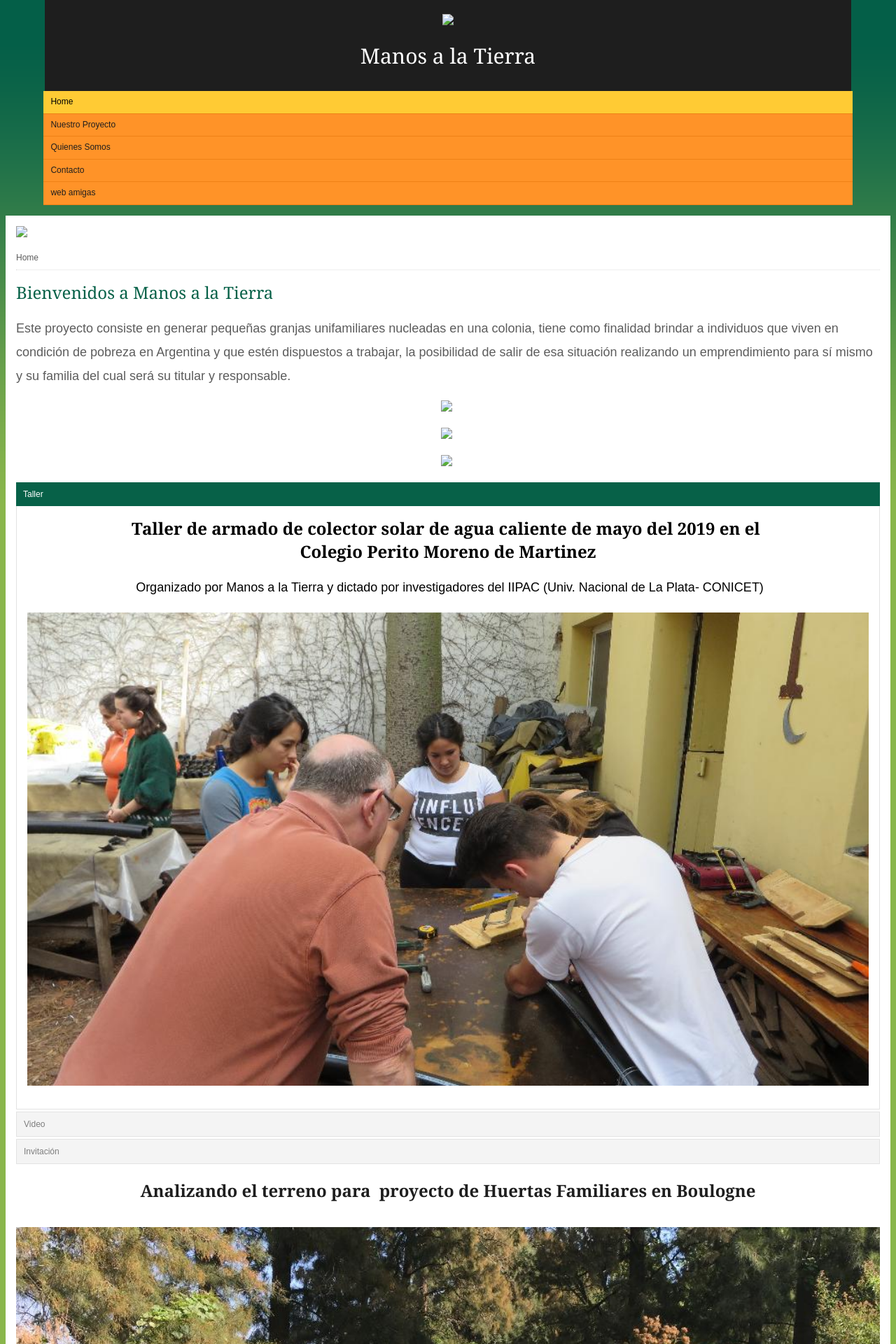
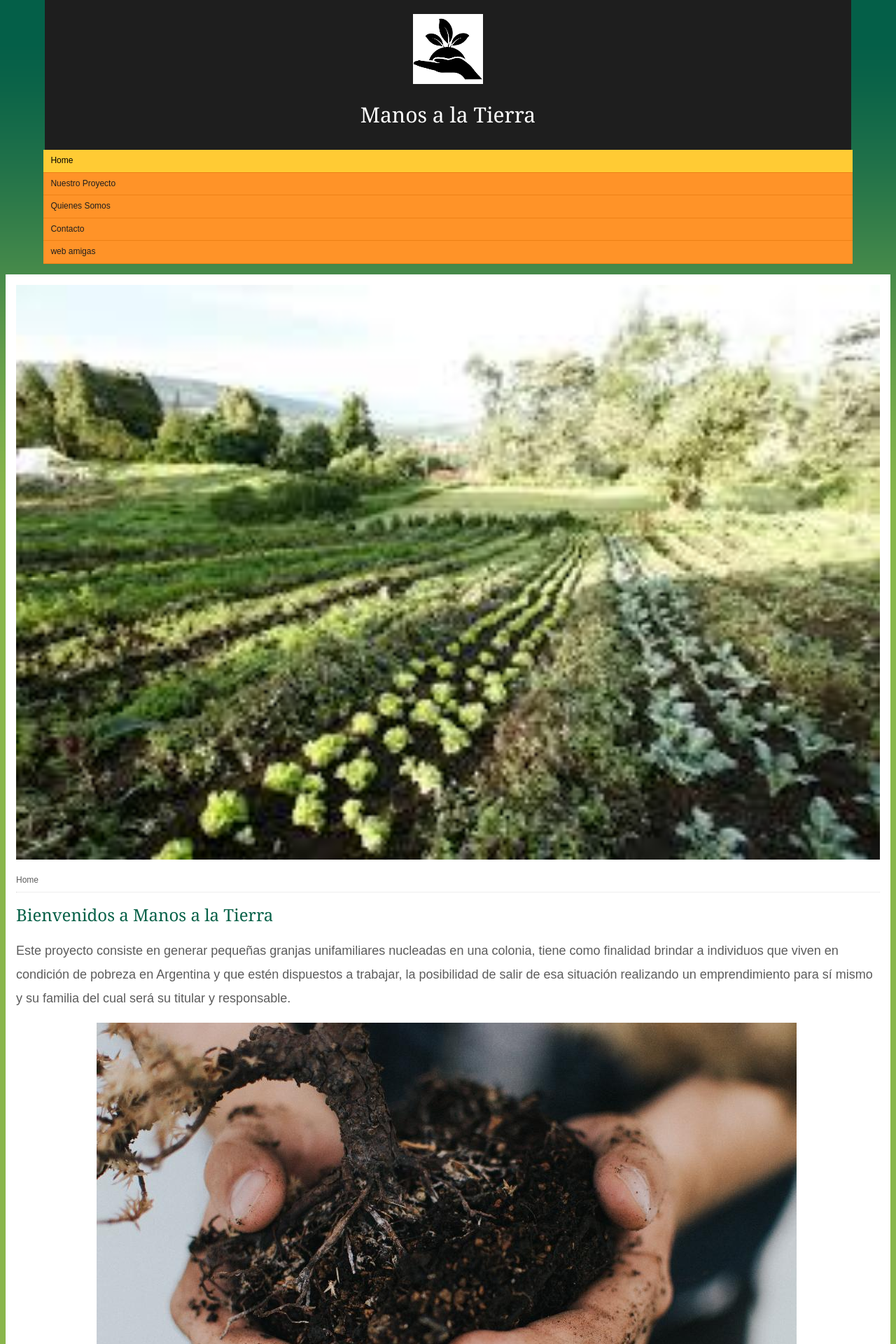
Before and after one commit to Granjear/Manosalatierra, a Jekyll site: the page mobile/home.html, which Jekyll copies as it is, in a window 1280 px wide. Shown: the top 1920 px of the page at 70% size. Built offline with Jekyll 4.4.1, drawn with Linux system fonts in a browser that asks for light colours.

Commit message:
Archivos relativos

```diff
--- a/mobile/404.html
+++ b/mobile/404.html
@@ -1,7 +1,7 @@
 <!DOCTYPE html><html><head><meta name="viewport" content="width=device-width,initial-scale=1.0,shrink-to-fit=no"/><meta http-equiv="Content-Type" content="text/html; charset=utf-8" /><meta name="generator" content="Zoho Sites 1.0, http://zoho.com/sites" /><title>404-Error</title><meta name="keywords" content="" /><meta name="description" content="" /><meta property="og:title" content="404-Error"/><meta property="og:url" content="http://manosalatierra.zohosites.com404-erropage" /><meta property="og:description" content="" /><link href="/mobile/theme/content_style.css" rel="stylesheet" type="text/css" /><link href="/mobile/theme/style.css" rel="stylesheet" type="text/css" /><link href="/mobile/theme/contentreset_style.css" type="text/css" rel="stylesheet" /> <script>var ZS_ColumnFix=false;var responsiveTheme=false;var ZS_FormAppName="manos-a-la-tierra-660298368"</script><!--[if gt IE 8]><script>ZS_ColumnFix=true</script><script src="/js/json2.js"></script><![endif]--><script src="/js/commonUtils.js"></script><script src="/js/bootstrap.js"></script><script src="/mobile/js/navigation.js"></script><script>var ZS_adjustHeight=false;var ZS_PublishMode = true; var ZS_MobileVer = true;</script><!--header:start--><!--/header:end--></head><body>
 
 <div class="headerContainer">
-  <div class="logoarea"><a href="/mobile/"><img  id="zpLogo" src="files/logo-lw-scaled.png" width="100px" /></a></div>
+  <div class="logoarea"><a href="/mobile/"><img  id="zpLogo" src="/files/logo-lw-scaled.png" width="100px" /></a></div>
 
 
   <h1 id="zpSitename">Manos a la Tierra</h1>
--- a/mobile/contact.html
+++ b/mobile/contact.html
@@ -1,7 +1,7 @@
 <!DOCTYPE html><html><head><meta name="viewport" content="width=device-width,initial-scale=1.0,shrink-to-fit=no"/><meta http-equiv="Content-Type" content="text/html; charset=utf-8" /><meta name="generator" content="Zoho Sites 1.0, http://zoho.com/sites" /><title>Manos a la Tierra - Contacto</title><meta name="keywords" content="" /><meta name="description" content="" /><meta property="og:title" content="Manos a la Tierra - Contacto"/><meta property="og:url" content="http://manosalatierra.zohosites.com/mobile/contact.html" /><meta property="og:description" content="" /><link href="/mobile/theme/content_style.css" rel="stylesheet" type="text/css" /><link href="/mobile/theme/style.css" rel="stylesheet" type="text/css" /><link href="/mobile/theme/contentreset_style.css" type="text/css" rel="stylesheet" /> <link  rel = "canonical" href = "/contact.html"/><script>var ZS_ColumnFix=false;var responsiveTheme=false;var ZS_FormAppName="manos-a-la-tierra-660298368"</script><!--[if gt IE 8]><script>ZS_ColumnFix=true</script><script src="/js/json2.js"></script><![endif]--><script src="/js/commonUtils.js"></script><script src="/js/bootstrap.js"></script><script src="/mobile/js/navigation.js"></script><script>var ZS_adjustHeight=false;var ZS_PublishMode = true; var ZS_MobileVer = true;</script><!--header:start--><!--/header:end--></head><body>
 
 <div class="headerContainer">
-  <div class="logoarea"><a href="/mobile/"><img  id="zpLogo" src="files/logo-lw-scaled.png" width="100px" /></a></div>
+  <div class="logoarea"><a href="/mobile/"><img  id="zpLogo" src="/files/logo-lw-scaled.png" width="100px" /></a></div>
 
 
   <h1 id="zpSitename">Manos a la Tierra</h1>
@@ -31,7 +31,7 @@
 </div>
 
 <div class="container">
-  <div class="bannerImage"><img id="zpBannerBg" class=""  src="files/huerta2.jpg" width="100%"  /></div>
+  <div class="bannerImage"><img id="zpBannerBg" class=""  src="/files/huerta2.jpg" width="100%"  /></div>
 
 
   <div class="breadcrumb"><p>Contacto</p></div>
--- a/mobile/home.html
+++ b/mobile/home.html
@@ -1,7 +1,7 @@
 <!DOCTYPE html><html><head><meta name="viewport" content="width=device-width,initial-scale=1.0,shrink-to-fit=no"/><meta http-equiv="Content-Type" content="text/html; charset=utf-8" /><meta name="generator" content="Zoho Sites 1.0, http://zoho.com/sites" /><title>Manos a la Tierra - Home</title><meta name="keywords" content="" /><meta name="description" content="" /><meta property="og:title" content="Manos a la Tierra - Home"/><meta property="og:url" content="http://manosalatierra.zohosites.com/mobile/home.html" /><meta property="og:description" content="" /><link href="/mobile/theme/content_style.css" rel="stylesheet" type="text/css" /><link href="/mobile/theme/style.css" rel="stylesheet" type="text/css" /><link href="/mobile/theme/contentreset_style.css" type="text/css" rel="stylesheet" /> <link  rel = "canonical" href = "/home.html"/><script>var ZS_ColumnFix=false;var responsiveTheme=false;var ZS_FormAppName="manos-a-la-tierra-660298368"</script><!--[if gt IE 8]><script>ZS_ColumnFix=true</script><script src="/js/json2.js"></script><![endif]--><script src="/js/commonUtils.js"></script><script src="/js/bootstrap.js"></script><script src="/mobile/js/navigation.js"></script><script>var ZS_adjustHeight=false;var ZS_PublishMode = true; var ZS_MobileVer = true;</script><!--header:start--><!--/header:end--><!--pageheader:start--><!--/pageheader:end--></head><body>
 
 <div class="headerContainer">
-  <div class="logoarea"><a href="/mobile/"><img  id="zpLogo" src="files/logo-lw-scaled.png" width="100px" /></a></div>
+  <div class="logoarea"><a href="/mobile/"><img  id="zpLogo" src="/files/logo-lw-scaled.png" width="100px" /></a></div>
 
 
   <h1 id="zpSitename">Manos a la Tierra</h1>
@@ -31,7 +31,7 @@
 </div>
 
 <div class="container">
-  <div class="bannerImage"><img id="zpBannerBg" class=""  src="files/huerta2.jpg" width="100%"  /></div>
+  <div class="bannerImage"><img id="zpBannerBg" class=""  src="/files/huerta2.jpg" width="100%"  /></div>
 
 
   <div class="breadcrumb"><p>Home</p></div>
@@ -55,7 +55,7 @@
 
             <div id="elm_FHJvi2VgRH63qQq1JlOcsg" class="zpelement-wrapper image" name="image">
                 <div class="zpAlignPos" style="float:left;text-align:center;width:100%;margin-bottom:2px;" >
-                <img class="zpImage"     src="files/kyle-ellefson-196125.jpg" style="border:0px solid;border-color:initial;width: 100%;margin-right:5px;padding:0px;background:transparent;
+                <img class="zpImage"     src="/files/kyle-ellefson-196125.jpg" style="border:0px solid;border-color:initial;width: 100%;margin-right:5px;padding:0px;background:transparent;
                     cursor:pointer" onclick = "lightBox(this)
                 "/>
                 <div class="zpImageCaption" style="float:left;width: 100%;margin:0px auto;"></div></div>
@@ -67,7 +67,7 @@
 
             <div id="elm_N-GhgfdjTLmaN7HZZaWmzw" class="zpelement-wrapper image" name="image">
                 <div class="zpAlignPos" style="float:left;text-align:center;width:100%;margin-bottom:2px;" >
-                <img class="zpImage"     src="files/eddie-kopp-268600.jpg" style="border:0px solid;border-color:initial;width: 100%;margin-right:5px;padding:0px;background:transparent;
+                <img class="zpImage"     src="/files/eddie-kopp-268600.jpg" style="border:0px solid;border-color:initial;width: 100%;margin-right:5px;padding:0px;background:transparent;
                     cursor:pointer" onclick = "lightBox(this)
                 "/>
                 <div class="zpImageCaption" style="float:left;width: 100%;margin:0px auto;"></div></div>
@@ -79,7 +79,7 @@
 
             <div id="elm_vEteEjK9QYevAN36xCTatA" class="zpelement-wrapper image" name="image">
                 <div class="zpAlignPos" style="float:left;text-align:center;width:100%;margin-bottom:2px;" >
-                <img class="zpImage"     src="files/lukas-langrock-390122.jpg" style="border:0px solid;border-color:initial;width: 100%;margin-right:5px;padding:0px;background:transparent;
+                <img class="zpImage"     src="/files/lukas-langrock-390122.jpg" style="border:0px solid;border-color:initial;width: 100%;margin-right:5px;padding:0px;background:transparent;
                     cursor:pointer" onclick = "lightBox(this)
                 "/>
                 <div class="zpImageCaption" style="float:left;width: 100%;margin:0px auto;"></div></div>
@@ -120,7 +120,7 @@
                    <span class="zs-tabs-accordion-content" id="pos_SActp6m7SpWl_K72ox8FRg"  name="content3" style="display:none">
 
            <div id="elm_zqnwBN_4QNm7nDVuE9eEwg" class="zpelement-wrapper text">
-                    <div><p>&nbsp;<a href="https://youtu.be/lSs6v_E6ys8" target="_self" title="Video del taller"></a><a href="https://youtu.be/lSs6v_E6ys8" target="_self" title="https://youtu.be/lSs6v_E6ys8"><img src="files/flyer.png" width="526px"></a>&nbsp;&nbsp;</p></div>
+                    <div><p>&nbsp;<a href="https://youtu.be/lSs6v_E6ys8" target="_self" title="Video del taller"></a><a href="https://youtu.be/lSs6v_E6ys8" target="_self" title="https://youtu.be/lSs6v_E6ys8"><img src="/files/flyer.png" width="526px"></a>&nbsp;&nbsp;</p></div>
             </div>
                     </span>
             </div>
--- a/mobile/objeto-social.html
+++ b/mobile/objeto-social.html
@@ -1,7 +1,7 @@
 <!DOCTYPE html><html><head><meta name="viewport" content="width=device-width,initial-scale=1.0,shrink-to-fit=no"/><meta http-equiv="Content-Type" content="text/html; charset=utf-8" /><meta name="generator" content="Zoho Sites 1.0, http://zoho.com/sites" /><title>Manos a la Tierra - Quienes Somos</title><meta name="keywords" content="" /><meta name="description" content="" /><meta property="og:title" content="Manos a la Tierra - Quienes Somos"/><meta property="og:url" content="http://manosalatierra.zohosites.com/mobile/objeto-social.html" /><meta property="og:description" content="" /><link href="/mobile/theme/content_style.css" rel="stylesheet" type="text/css" /><link href="/mobile/theme/style.css" rel="stylesheet" type="text/css" /><link href="/mobile/theme/contentreset_style.css" type="text/css" rel="stylesheet" /> <link  rel = "canonical" href = "/objeto-social.html"/><script>var ZS_ColumnFix=false;var responsiveTheme=false;var ZS_FormAppName="manos-a-la-tierra-660298368"</script><!--[if gt IE 8]><script>ZS_ColumnFix=true</script><script src="/js/json2.js"></script><![endif]--><script src="/js/commonUtils.js"></script><script src="/js/bootstrap.js"></script><script src="/mobile/js/navigation.js"></script><script>var ZS_adjustHeight=false;var ZS_PublishMode = true; var ZS_MobileVer = true;</script><!--header:start--><!--/header:end--></head><body>
 
 <div class="headerContainer">
-  <div class="logoarea"><a href="/mobile/"><img  id="zpLogo" src="files/logo-lw-scaled.png" width="100px" /></a></div>
+  <div class="logoarea"><a href="/mobile/"><img  id="zpLogo" src="/files/logo-lw-scaled.png" width="100px" /></a></div>
 
 
   <h1 id="zpSitename">Manos a la Tierra</h1>
@@ -31,7 +31,7 @@
 </div>
 
 <div class="container">
-  <div class="bannerImage"><img id="zpBannerBg" class=""  src="files/huerta2.jpg" width="100%"  /></div>
+  <div class="bannerImage"><img id="zpBannerBg" class=""  src="/files/huerta2.jpg" width="100%"  /></div>
 
 
   <div class="breadcrumb"><p>Quienes Somos</p></div>
--- a/mobile/objeto-social1.html
+++ b/mobile/objeto-social1.html
@@ -1,7 +1,7 @@
 <!DOCTYPE html><html><head><meta name="viewport" content="width=device-width,initial-scale=1.0,shrink-to-fit=no"/><meta http-equiv="Content-Type" content="text/html; charset=utf-8" /><meta name="generator" content="Zoho Sites 1.0, http://zoho.com/sites" /><title>Manos a la Tierra - Nuestro Proyecto</title><meta name="keywords" content="" /><meta name="description" content="" /><meta property="og:title" content="Manos a la Tierra - Nuestro Proyecto"/><meta property="og:url" content="http://manosalatierra.zohosites.com/mobile/objeto-social1.html" /><meta property="og:description" content="" /><link href="/mobile/theme/content_style.css" rel="stylesheet" type="text/css" /><link href="/mobile/theme/style.css" rel="stylesheet" type="text/css" /><link href="/mobile/theme/contentreset_style.css" type="text/css" rel="stylesheet" /> <link  rel = "canonical" href = "/objeto-social1.html"/><script>var ZS_ColumnFix=false;var responsiveTheme=false;var ZS_FormAppName="manos-a-la-tierra-660298368"</script><!--[if gt IE 8]><script>ZS_ColumnFix=true</script><script src="/js/json2.js"></script><![endif]--><script src="/js/commonUtils.js"></script><script src="/js/bootstrap.js"></script><script src="/mobile/js/navigation.js"></script><script>var ZS_adjustHeight=false;var ZS_PublishMode = true; var ZS_MobileVer = true;</script><!--header:start--><!--/header:end--></head><body>
 
 <div class="headerContainer">
-  <div class="logoarea"><a href="/mobile/"><img  id="zpLogo" src="files/logo-lw-scaled.png" width="100px" /></a></div>
+  <div class="logoarea"><a href="/mobile/"><img  id="zpLogo" src="/files/logo-lw-scaled.png" width="100px" /></a></div>
 
 
   <h1 id="zpSitename">Manos a la Tierra</h1>
@@ -31,7 +31,7 @@
 </div>
 
 <div class="container">
-  <div class="bannerImage"><img id="zpBannerBg" class=""  src="files/huerta2.jpg" width="100%"  /></div>
+  <div class="bannerImage"><img id="zpBannerBg" class=""  src="/files/huerta2.jpg" width="100%"  /></div>
 
 
   <div class="breadcrumb"><p>Nuestro Proyecto</p></div>
@@ -59,7 +59,7 @@
 
             <div id="elm_9vk8TRSCQr2fzMXqInfHaQ" class="zpelement-wrapper image" name="image">
                 <div class="zpAlignPos" style="float:left;text-align:center;width:100%;margin-bottom:2px;" >
-                <img class="zpImage"     src="files/plano%20implantacion%201%C2%BA%20etapa1.png" style="border:0px solid;border-color:initial;width: 100%;margin-right:5px;padding:0px;background:transparent;
+                <img class="zpImage"     src="/files/plano%20implantacion%201%C2%BA%20etapa1.png" style="border:0px solid;border-color:initial;width: 100%;margin-right:5px;padding:0px;background:transparent;
                     cursor:pointer" onclick = "lightBox(this)
                 "/>
                 <div class="zpImageCaption" style="float:left;width: 100%;margin:0px auto;"></div></div>
--- a/mobile/web-amigas.html
+++ b/mobile/web-amigas.html
@@ -1,7 +1,7 @@
 <!DOCTYPE html><html><head><meta name="viewport" content="width=device-width,initial-scale=1.0,shrink-to-fit=no"/><meta http-equiv="Content-Type" content="text/html; charset=utf-8" /><meta name="generator" content="Zoho Sites 1.0, http://zoho.com/sites" /><title>Manos a la Tierra - web amigas</title><meta name="keywords" content="" /><meta name="description" content="" /><meta property="og:title" content="Manos a la Tierra - web amigas"/><meta property="og:url" content="http://manosalatierra.zohosites.com/mobile/web-amigas.html" /><meta property="og:description" content="" /><link href="/mobile/theme/content_style.css" rel="stylesheet" type="text/css" /><link href="/mobile/theme/style.css" rel="stylesheet" type="text/css" /><link href="/mobile/theme/contentreset_style.css" type="text/css" rel="stylesheet" /> <link  rel = "canonical" href = "/web-amigas.html"/><script>var ZS_ColumnFix=false;var responsiveTheme=false;var ZS_FormAppName="manos-a-la-tierra-660298368"</script><!--[if gt IE 8]><script>ZS_ColumnFix=true</script><script src="/js/json2.js"></script><![endif]--><script src="/js/commonUtils.js"></script><script src="/js/bootstrap.js"></script><script src="/mobile/js/navigation.js"></script><script>var ZS_adjustHeight=false;var ZS_PublishMode = true; var ZS_MobileVer = true;</script><!--header:start--><!--/header:end--></head><body>
 
 <div class="headerContainer">
-  <div class="logoarea"><a href="/mobile/"><img  id="zpLogo" src="files/logo-lw-scaled.png" width="100px" /></a></div>
+  <div class="logoarea"><a href="/mobile/"><img  id="zpLogo" src="/files/logo-lw-scaled.png" width="100px" /></a></div>
 
 
   <h1 id="zpSitename">Manos a la Tierra</h1>
@@ -31,7 +31,7 @@
 </div>
 
 <div class="container">
-  <div class="bannerImage"><img id="zpBannerBg" class=""  src="files/huerta2.jpg" width="100%"  /></div>
+  <div class="bannerImage"><img id="zpBannerBg" class=""  src="/files/huerta2.jpg" width="100%"  /></div>
 
 
   <div class="breadcrumb"><p>web amigas</p></div>
```
Also changed, not shown: 6 other files.
